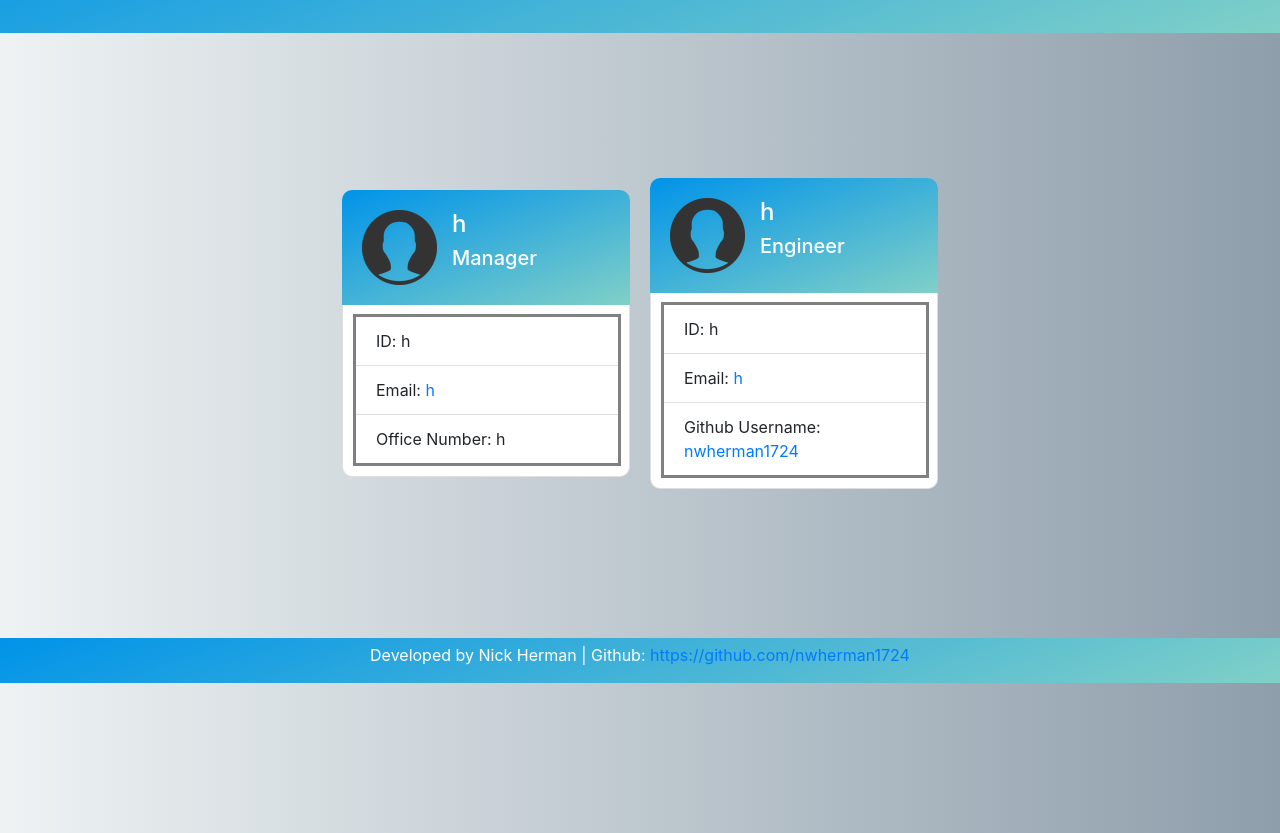
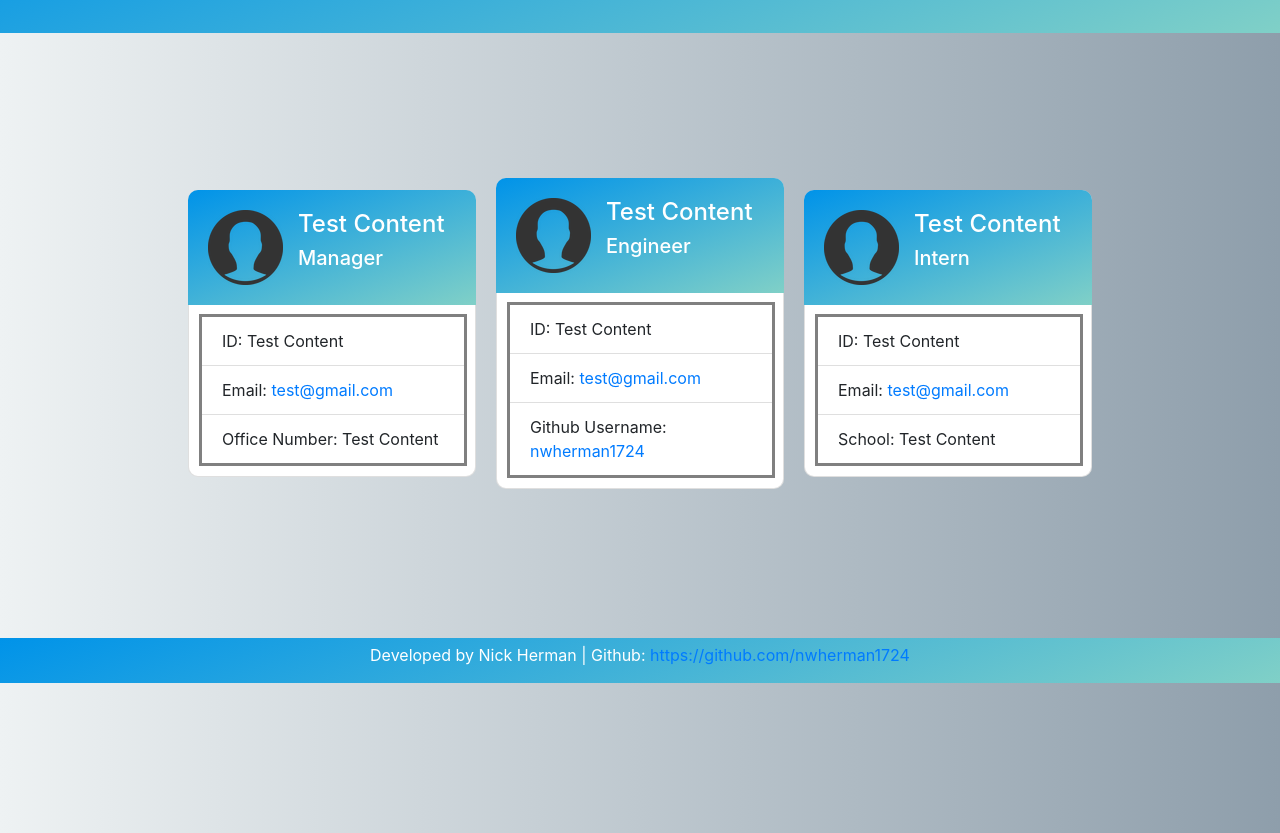
Before and after one commit to nwherman1724/team-profile-generator, a website: page index.html in a window 1280 px wide. Shown: the part 117-950 px from the top of the page. Drawn offline with nearby package versions, Linux system fonts and the light colour scheme.

Commit message:
updated README

```diff
--- a/index.html
+++ b/index.html
@@ -84,30 +84,45 @@
         <div class="card-body title-color" style="display: flex;">
           <span style="padding-right: 15px;"><img src="./photo/take 4.png" alt=""></span>
           <div>
-            <h4>h</h4>
+            <h4>Test Content</h4>
             <h5>Manager</h5>
           </div>
         </div>
         <div style="width: 18rem;">
             <ul class="list-group list-group-flush">
-              <li class="list-group-item">ID: h</li>
-              <li class="list-group-item">Email: <a href="mailto:h">h</a></li>
-              <li class="list-group-item">Office Number: h</li>
+              <li class="list-group-item">ID: Test Content</li>
+              <li class="list-group-item">Email: <a href="mailto:test@gmail.com">test@gmail.com</a></li>
+              <li class="list-group-item">Office Number: Test Content</li>
             </ul>
         </div>
       </div> <div class="card" style="width: 18rem;">
         <div class="card-body title-color" style="display: flex;">
           <span style="padding-right: 15px;"><img src="./photo/take 4.png" alt=""></span>
           <div>
-            <h4>h</h4>
+            <h4>Test Content</h4>
             <h5>Engineer</h5>
           </div>
         </div>
         <div style="width: 18rem;">
             <ul class="list-group list-group-flush">
-              <li class="list-group-item">ID: h</li>
-              <li class="list-group-item">Email: <a href="mailto:h">h</a></li>
+              <li class="list-group-item">ID: Test Content</li>
+              <li class="list-group-item">Email: <a href="mailto:test@gmail.com">test@gmail.com</a></li>
               <li class="list-group-item">Github Username: <a href="https://github.com/nwherman1724" target="_blank">nwherman1724</a></li>
+            </ul>
+        </div>
+      </div> <div class="card" style="width: 18rem;">
+        <div class="card-body title-color" style="display: flex;">
+          <span style="padding-right: 15px;"><img src="./photo/take 4.png" alt=""></span>
+          <div>
+            <h4>Test Content</h4>
+            <h5>Intern</h5>
+          </div>
+        </div>
+        <div style="width: 18rem;">
+            <ul class="list-group list-group-flush">
+              <li class="list-group-item">ID: Test Content</li>
+              <li class="list-group-item">Email: <a href="mailto:test@gmail.com">test@gmail.com</a></li>
+              <li class="list-group-item">School: Test Content</li>
             </ul>
         </div>
       </div>
```
Also changed, not shown: README.md.
